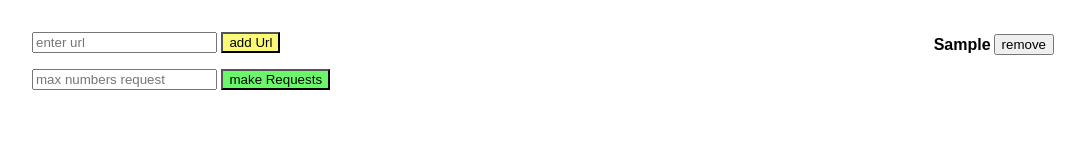
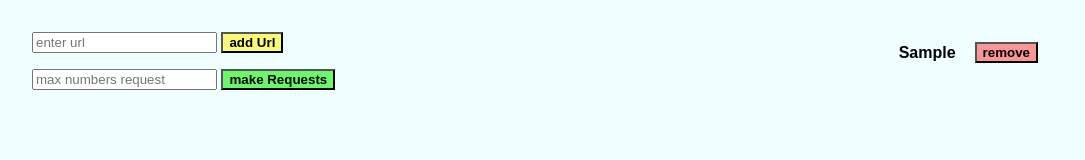
Before and after one commit to leraleraLL/makeRequests, a plain HTML site: page index.html in a window 1280 px wide. Both pictures are taken after typing "Sample" into the empty fields and a click on the button "add Url". Shown: the whole page, without its empty margins (96-1181 px from the left). Drawn offline with Linux system fonts and the light colour scheme.

Commit message:
Update style.css

```diff
--- a/style.css
+++ b/style.css
@@ -2,6 +2,7 @@ body {
     margin: 0;
     padding: 0;
     font-family: sans-serif;
+    background-color: rgb(239, 255, 255);
   }
 .make_request {
     max-width: 80%;
@@ -18,9 +19,11 @@ body {
 }
 .btn_addUrl {
   background-color: rgb(250, 250, 119);
+  font-weight: 700;
 }
 .btn_makeRequests {
   background-color: rgb(106, 248, 106);
+  font-weight: 700;
 }
 .answer {
   max-width: 80%;
@@ -29,3 +32,8 @@ body {
   justify-content: space-around;
   background-color: rgb(235, 223, 247);
 }
+.btn_UrlRemove {
+  background-color: rgb(250, 150, 150);
+  margin: 0.5rem 1rem;
+  font-weight: 700;
+}
```
